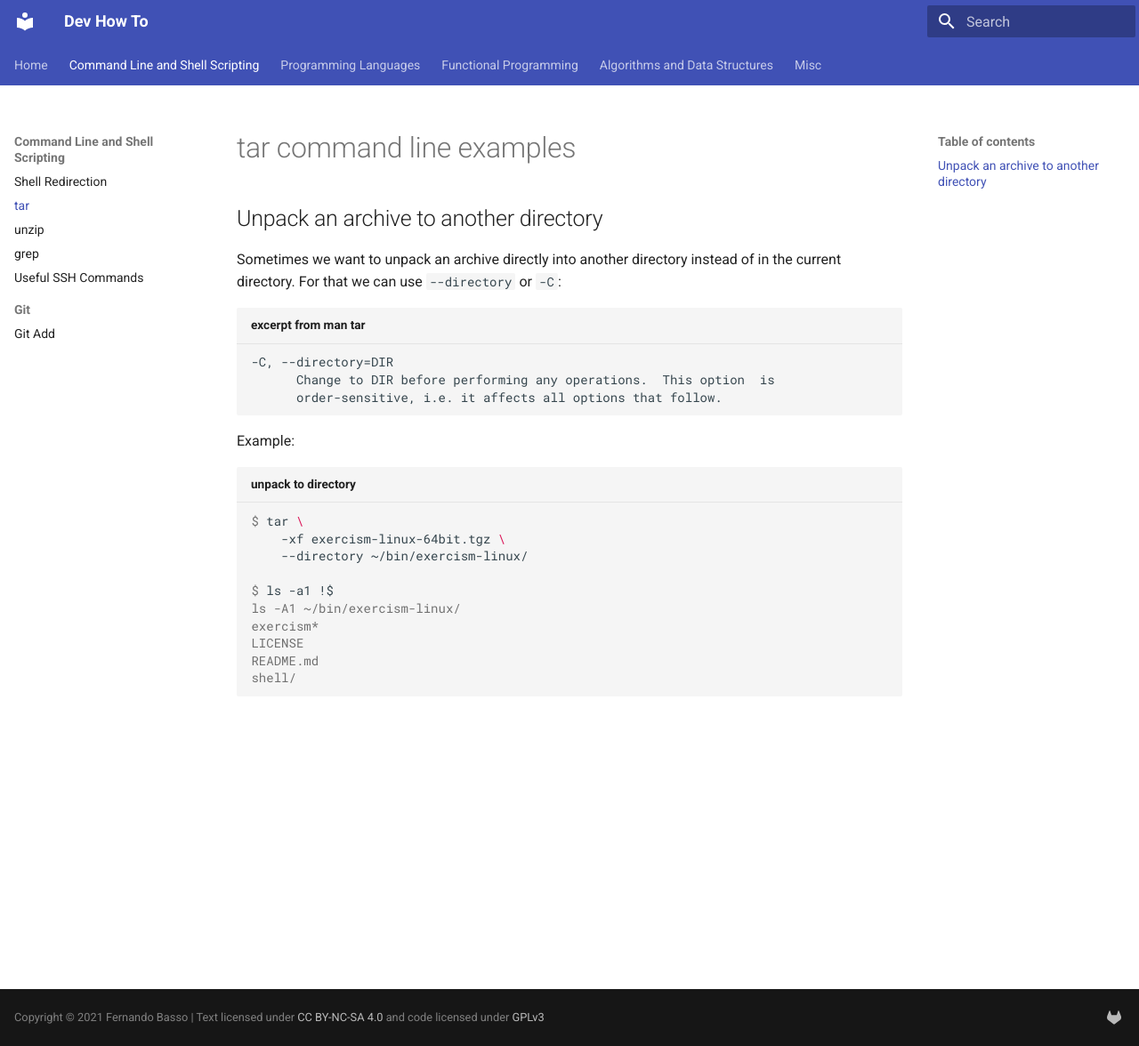
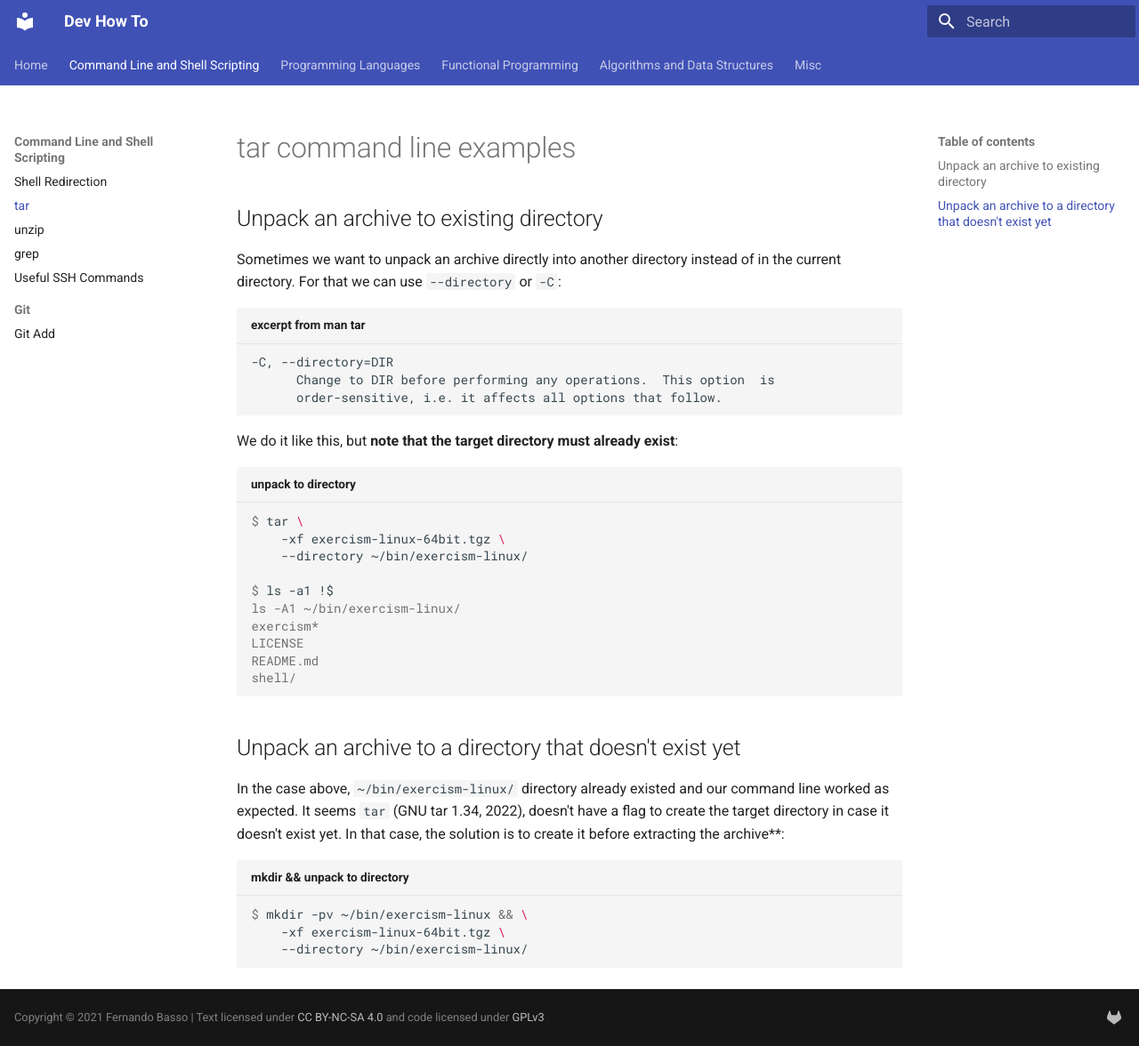
Before and after one commit to FernandoBasso/devhowto, an MkDocs documentation site: the page built from docs/shell/tar.md, in a window 1280 px wide and 1176 px high. Shown: the whole window at 89% size. Built offline with MkDocs 1.6.1 and Material for MkDocs 9.7.7, drawn with Linux system fonts in a browser that asks for light colours.

Commit message:
cmdline(tar): Add more note about tar extract to directory

````diff
--- a/docs/shell/tar.md
+++ b/docs/shell/tar.md
@@ -1,6 +1,6 @@
 # tar command line examples
 
-## Unpack an archive to another directory
+## Unpack an archive to existing directory
 
 Sometimes we want to unpack an archive directly into another directory instead of in the current directory. For that we can use `--directory` or `-C`:
 
@@ -10,7 +10,7 @@ Sometimes we want to unpack an archive directly into another directory instead o
       order-sensitive, i.e. it affects all options that follow.
 ```
 
-Example:
+We do it like this, but **note that the target directory must already exist**:
 
 ```shell-session title="unpack to directory"
 $ tar \
@@ -24,3 +24,13 @@ LICENSE
 README.md
 shell/
 ```
+
+## Unpack an archive to a directory that doesn't exist yet
+
+In the case above, `~/bin/exercism-linux/` directory already existed and our command line worked as expected. It seems `tar` (GNU tar 1.34, 2022), doesn't have a flag to create the target directory in case it doesn't exist yet. In that case, the solution is to create it before extracting the archive**:
+
+```shell-session title="mkdir && unpack to directory"
+$ mkdir -pv ~/bin/exercism-linux && \
+    -xf exercism-linux-64bit.tgz \
+    --directory ~/bin/exercism-linux/
+```
````
